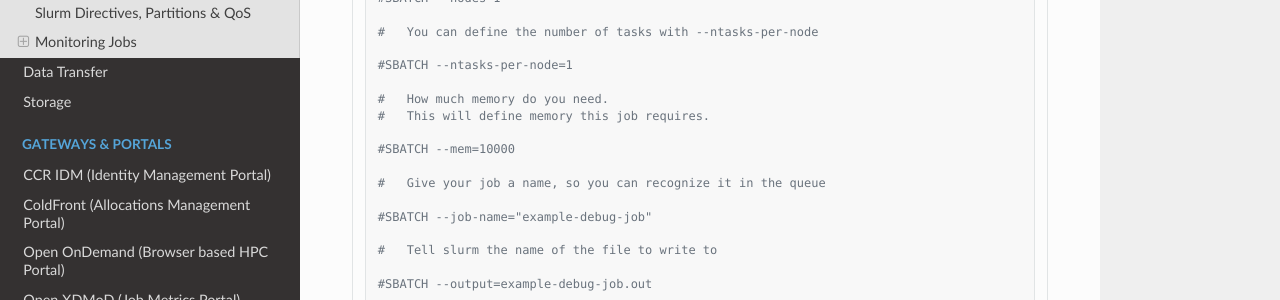
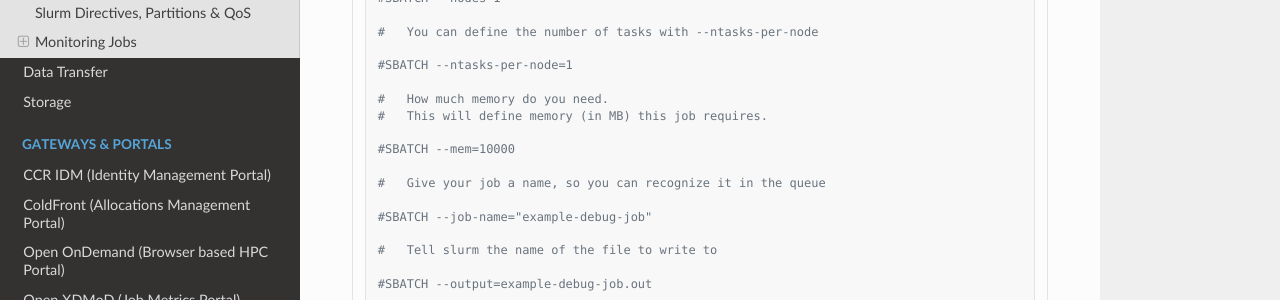
Before and after one commit to ubccr/ccrdocs, an MkDocs documentation site: the page built from pages/hpc/jobs.md, in a window 1280 px wide and 900 px high, scrolled down 1462 px. Shown: the part 151-451 px from the top of the window. Built offline with MkDocs 1.6.1, drawn with Linux system fonts in a browser that asks for light colours; nearby versions of some CDN libraries.

Commit message:
Minor formatting update

```diff
--- a/pages/hpc/jobs.md
+++ b/pages/hpc/jobs.md
@@ -54,7 +54,7 @@ Below is an explanation of the SBATCH options used in our samples. These are Slu
 #SBATCH --ntasks-per-node=1
 
 # 	How much memory do you need.
-# 	This will define memory this job requires.
+# 	This will define memory (in MB) this job requires.
 
 #SBATCH --mem=10000
 
```
